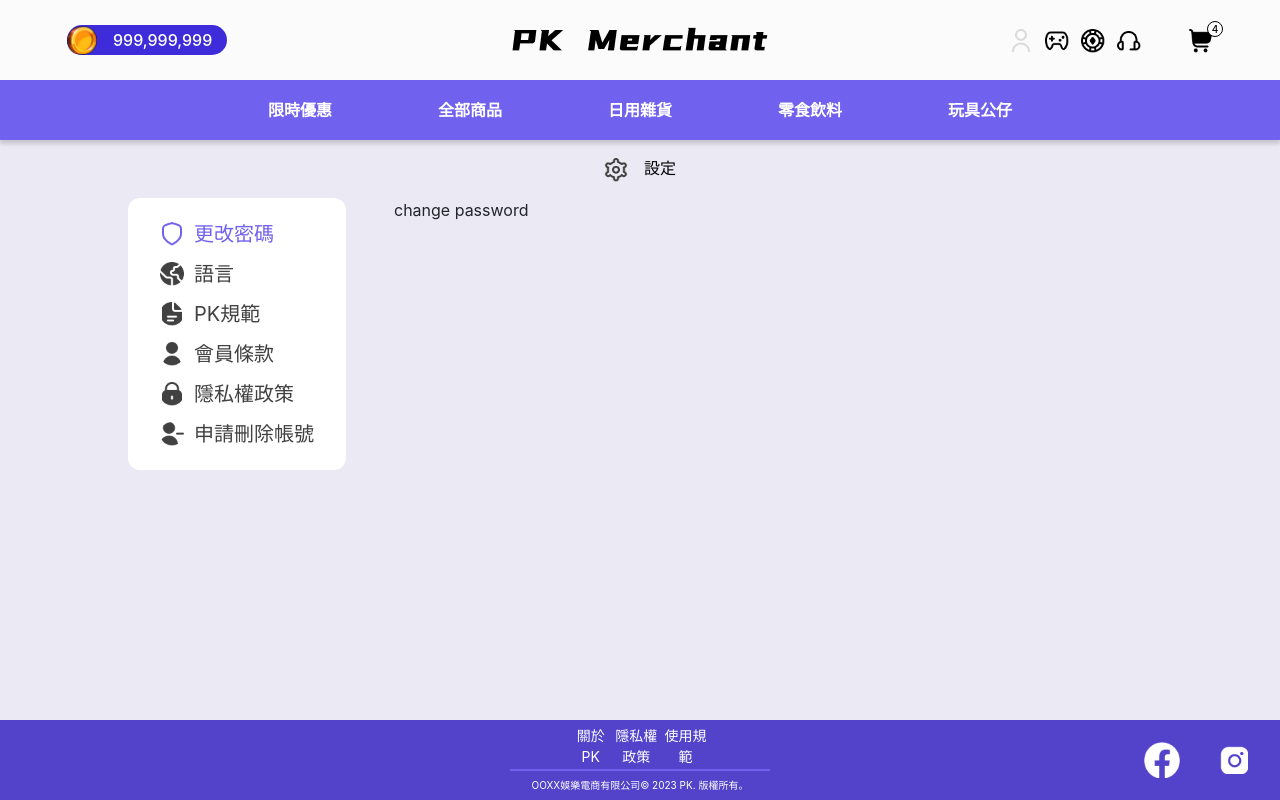
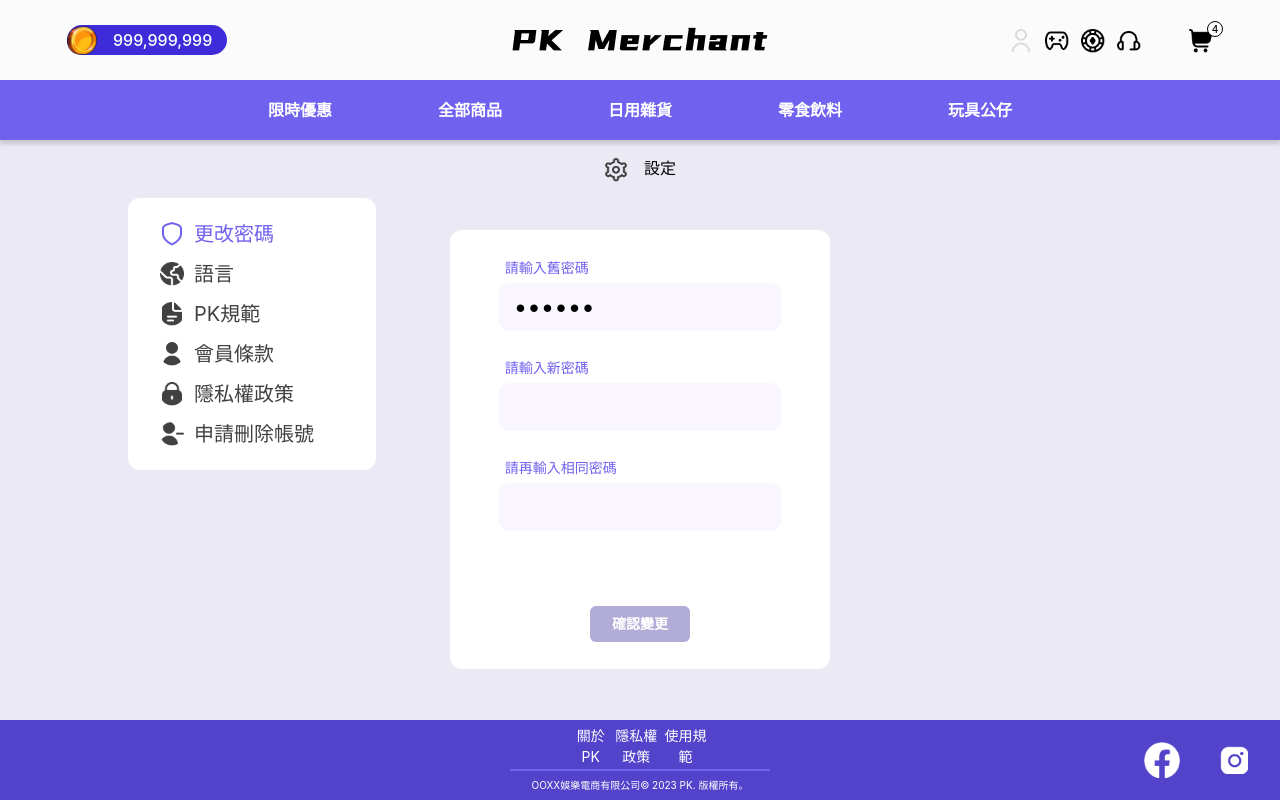
Before and after one commit to ThandarAungUCSM/pk_nuxt, a Nuxt app: page /membershipSettings in a window 1280 px wide. Built offline with nearby package versions, Linux system fonts and the light colour scheme.

Commit message:
member change password page design and condition, also for login page

```diff
--- a/pages/login.vue
+++ b/pages/login.vue
@@ -46,7 +46,7 @@
 </div>
 </template>
 <script>
-import { mapActions } from "vuex";
+import { mapGetters, mapActions } from "vuex";
 export default {
   name: 'MyLogin',
   data() {
@@ -56,13 +56,18 @@ export default {
       pName: 'login'
     }
   },
+  computed: {
+    ...mapGetters('user', {
+      userdata: 'userNamePassword'
+    })
+  },
   methods: {
     ...mapActions("user", ["updateLogin"]),
     register() {
       this.$router.push('/register')
     },
     loginProcess() {
-      if(this.accNo === 'firefly' && this.password === '123456') {
+      if(this.accNo === this.userdata.name && this.password === this.userdata.password) {
         alert('Success !!')
         this.updateLogin(true);
         this.$router.push('/')
--- a/pages/membershipSettings.vue
+++ b/pages/membershipSettings.vue
@@ -46,13 +46,13 @@
                 <span :class="currentTab == 6 ? 'active-setext' : 'setting-txt'">申請刪除帳號</span>
               </div>
             </div>
-            <div class="left-block formobile">
+            <div v-if="!showBlock" class="left-block formobile">
               <div class="each-row">
                 <div class="left-row">
                   <img src="../assets/pc/active-shield.png" class="setting-icon">
                   <span class="setting-txt">更改密碼</span>
                 </div>
-                <img src="../assets/mobile/rightArrow.png" class="arrow-icon" @click="currentTab = 1">
+                <img src="../assets/mobile/rightArrow.png" class="arrow-icon" @click="showEachBlock(1)">
               </div>
               <div class="each-row">
                 <div class="left-row">
@@ -90,14 +90,61 @@
                 <img src="../assets/mobile/rightArrow.png" class="arrow-icon" @click="currentTab = 6">
               </div>
             </div>
+            <div v-else class="left-block formobile">
+              <div v-if="currentTab == 1">
+                <div class="pwd-div">
+                  <p class="old-pwd">請輸入舊密碼</p>
+                  <input v-model="userPassword" type="password" class="pwd-css" />
+                </div>
+                <div class="pwd-div">
+                  <p class="old-pwd">請輸入新密碼</p>
+                  <input v-model="currentPassword" type="password" class="pwd-css" />
+                </div>
+                <div class="pwd-div">
+                  <p class="old-pwd">請再輸入相同密碼</p>
+                  <input v-model="confirmPassword" type="password" class="pwd-css" />
+                </div>
+                <div class="confirm-block">
+                  <div v-if="!updateConfirm" class="update-btn">
+                    <span class="confirm-text">確認變更</span>
+                  </div>
+                  <div v-else class="confirm-btn" @click="saveUpdate">
+                    <span class="confirm-text">確認變更</span>
+                  </div>
+                </div>
+              </div>
+            </div>
           </div>
           <div class="member-right">
-            <div v-if="currentTab == 1"><span>change password</span></div>
-            <div v-if="currentTab == 2"><span>language</span></div>
-            <div v-if="currentTab == 3"><span>PK Rules</span></div>
-            <div v-if="currentTab == 4"><span>User Guideline</span></div>
-            <div v-if="currentTab == 5"><span>Privacy Policy</span></div>
-            <div v-if="currentTab == 6"><span>Apply to determinate Account</span></div>
+            <div class="tocenter">
+              <div v-if="currentTab == 1">
+                <div class="pwd-div">
+                  <p class="old-pwd">請輸入舊密碼</p>
+                  <input v-model="userPassword" type="password" class="pwd-css" />
+                </div>
+                <div class="pwd-div">
+                  <p class="old-pwd">請輸入新密碼</p>
+                  <input v-model="currentPassword" type="password" class="pwd-css" />
+                </div>
+                <div class="pwd-div">
+                  <p class="old-pwd">請再輸入相同密碼</p>
+                  <input v-model="confirmPassword" type="password" class="pwd-css" />
+                </div>
+                <div class="confirm-block">
+                  <div v-if="!updateConfirm" class="update-btn">
+                    <span class="confirm-text">確認變更</span>
+                  </div>
+                  <div v-else class="confirm-btn" @click="saveUpdate">
+                    <span class="confirm-text">確認變更</span>
+                  </div>
+                </div>
+              </div>
+              <div v-if="currentTab == 2"><span>language</span></div>
+              <div v-if="currentTab == 3"><span>PK Rules</span></div>
+              <div v-if="currentTab == 4"><span>User Guideline</span></div>
+              <div v-if="currentTab == 5"><span>Privacy Policy</span></div>
+              <div v-if="currentTab == 6"><span>Apply to determinate Account</span></div>
+            </div>
           </div>
         </div>
       </div>
@@ -106,17 +153,67 @@
   </div>
 </template>
 <script>
+import { mapGetters, mapActions } from 'vuex'
 export default {
   name: 'MemberSetting',
   data() {
     return {
-      currentTab: 1
+      currentTab: 1,
+      userName: '',
+      userPassword: '',
+      currentPassword: '',
+      confirmPassword: '',
+      updateConfirm: false,
+      showBlock: false
+    }
+  },
+  computed: {
+    ...mapGetters('user', {
+      userData: 'userNamePassword'
+    })
+  },
+  watch: {
+    userPassword(val) {
+      if(this.userPassword !== '') {
+        if(this.currentPassword !== '' && this.confirmPassword !== '' && (this.currentPassword === this.confirmPassword)) {
+          this.updateConfirm = true
+        }
+      }
+    },
+    currentPassword(val) {
+      if(this.currentPassword !== '') {
+        if(this.userPassword !== '' && this.confirmPassword !== '' && (this.currentPassword === this.confirmPassword)) {
+          this.updateConfirm = true
+        }
+      }
+    },
+    confirmPassword(val) {
+      if(this.confirmPassword !== '') {
+        if(this.userPassword !== '' && this.currentPassword !== '' && (this.currentPassword === this.confirmPassword)) {
+          this.updateConfirm = true
+        }
+      }
+    }
+  },
+  created() {
+    if(this.userData) {
+      this.userName = this.userData.name
+      this.userPassword = this.userData.password
     }
   },
   methods: {
+    ...mapActions('user', ['updatePassword']),
     backBtn() {
       this.$router.go(-1)
     },
+    saveUpdate() {
+      this.updatePassword(this.confirmPassword);
+      alert('password success changed')
+    },
+    showEachBlock(val) {
+      this.currentTab = val
+      this.showBlock = true
+    }
   }
 }
 </script>
@@ -191,7 +288,7 @@ export default {
         width: 100%;
       }
       .member-left {
-        margin-right: 3rem;
+        width: 248px;
         @media screen and (max-width: 768px) {
           margin-right: 0;
           width: 100%;
@@ -235,8 +332,18 @@ export default {
         }
       }
       .member-right {
+        margin: auto;
         @media screen and (max-width: 768px) {
           display: none;
+        }
+        .tocenter {
+          background: #FFF;
+          border-radius: 12px;
+          margin-top: 2rem;
+          margin-right: 248px;
+          padding: 27px 2rem;
+          text-align: center;
+          width: 380px;
         }
       }
     }
@@ -245,5 +352,69 @@ export default {
     width: 24px;
     height: 24px;
   }
+  .pwd-div {
+    margin-bottom: 26px;
+    text-align: center;
+    .old-pwd {
+      font-weight: 400;
+      font-size: 14px;
+      color: #7161EF;
+      text-align: left;
+      width: 90%;
+      margin: auto;
+      padding-left: 7px;
+    }
+    .pwd-css {
+      background: #FAF6FF;
+      border-radius: 12px;
+
+      border: none;
+      width: 90%;
+
+      padding-left: 1rem;
+      height: 48px;
+      min-height: 48px;
+      margin: 0 auto;
+      font-size: 1.5rem;
+    }
+    .pwd-css:focus {
+      outline: none;
+    }
+    .pwd-css::placeholder {
+    }
+    .pwd-css {
+      margin-top: 5px;
+    }
+    input[type='password'] {
+
+    }
+  }
+  .confirm-block {
+    display: flex;
+    justify-content: center;
+    align-items: center;
+    margin-top: 75px;
+    .confirm-btn, .update-btn {
+      border-radius: 6px;
+
+      width: 100px;
+      height: 36px;
+      display: flex;
+      justify-content: center;
+      align-items: center;
+    }
+    .confirm-btn {
+      background: #7161EF;
+      cursor: pointer;
+    }
+    .update-btn {
+      background: #B2ADD7;
+    }
+    .confirm-text {
+      font-weight: 700;
+      font-size: 14px;
+      color: #FFF;
+    }
+  }
 }
 </style>
--- a/store/user.js
+++ b/store/user.js
@@ -1,6 +1,7 @@
 const state = () => {
   return {
     loginState: false,
+    loginData: {name: 'firefly', password: '123456'},
     profile: {name: '王大明', mobile: '0966-330-678', birthDay: '1990/02/18', email: 'example@gmail.com', cityName: '新北市', district: '三重區', genderCode: 'other', street: '光復南路三段156巷24號'},
   };
 };
@@ -15,6 +16,9 @@ const actions = {
     console.log("setUserProfile(data=", data, ")");
     commit("SET_USER_PROFILE", data);
   },
+  updatePassword({ commit }, data) {
+    commit("UPDATE_PASSWORD", data)
+  }
 };
 
 const mutations = {
@@ -50,6 +54,9 @@ const mutations = {
   "UPDATE_STREET"(state, value) {
     state.profile.street = value;
   },
+  "UPDATE_PASSWORD"(state, value) {
+    state.loginData.password = value
+  }
 };
 
 const getters = {
@@ -59,6 +66,9 @@ const getters = {
   storeProfile(state) {
     return state.profile;
   },
+  userNamePassword(state) {
+    return state.loginData;
+  }
 };
 
 export default {
```
